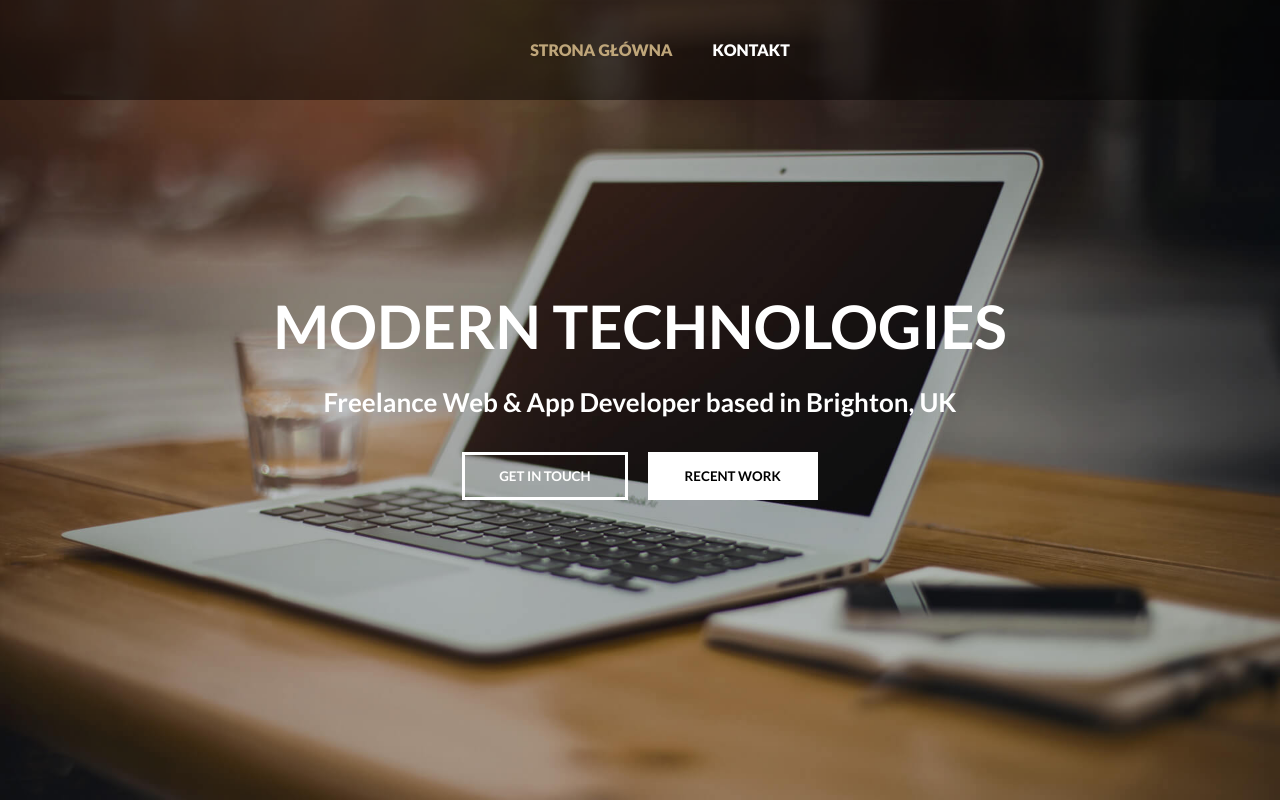
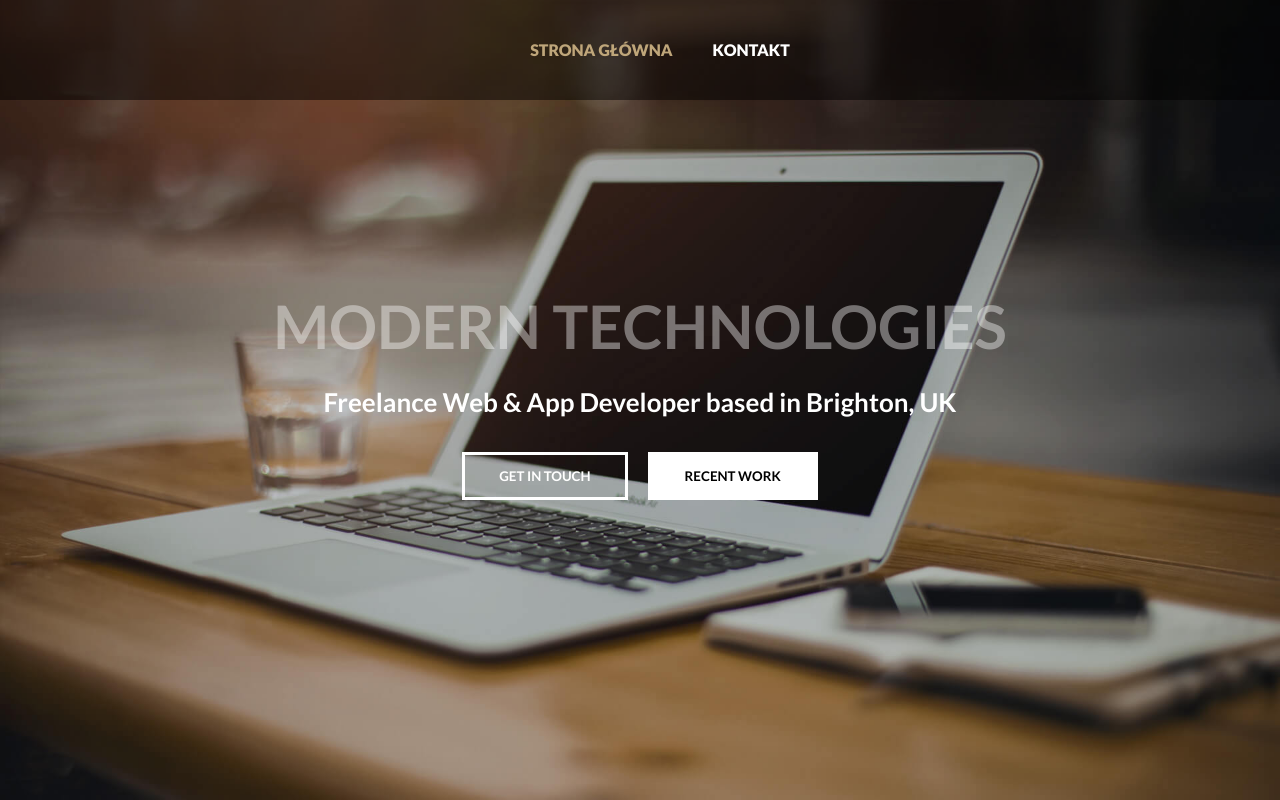
Before and after one commit to Wladyslav/ourapp, a React (Create React App) app: page / in a window 1280 px wide. Built offline with nearby package versions, Linux system fonts and the light colour scheme.

Commit message:
added animation on mainTitle

```diff
--- a/src/pages/mainPage/HeroPage/WordsSlider/WordsSlider.js
+++ b/src/pages/mainPage/HeroPage/WordsSlider/WordsSlider.js
@@ -20,9 +20,15 @@ const textContent = [
 class WordsSlider extends Component {
   state = {
     currentTextId: 0,
+    animationStart: true,
   };
 
   startCarousel = () => {
+    setInterval(() => {
+      this.setState((prevState) => ({
+        animationStart: !prevState.animationStart,
+      }));
+    }, 1500);
     this.carouselInterval = setInterval(() => {
       if (this.state.currentTextId < textContent.length - 1) {
         this.setState((prevState) => ({
@@ -44,7 +50,13 @@ class WordsSlider extends Component {
     return (
       <div className={styles.mainPage_container}>
         <div className={styles.title_container}>
-          <h1 className={styles.mainTitle}>
+          <h1
+            className={
+              this.state.animationStart
+                ? `${styles.mainTitle} ${styles.animated}`
+                : styles.mainTitle
+            }
+          >
             {textContent[this.state.currentTextId].mainTitle}
           </h1>
           <h3 className={styles.subTitle}>
--- a/src/pages/mainPage/HeroPage/WordsSlider/WordsSlider.module.scss
+++ b/src/pages/mainPage/HeroPage/WordsSlider/WordsSlider.module.scss
@@ -7,6 +7,13 @@
 
 .mainTitle {
   font-size: 60px;
+  transition: 1s linear opacity;
+  opacity: 0;
+}
+.mainTitle.animated {
+  font-size: 60px;
+  opacity: 1;
+  //   transition: 1s linear opacity;
 }
 .subTitle {
   font-size: 26px;
```
